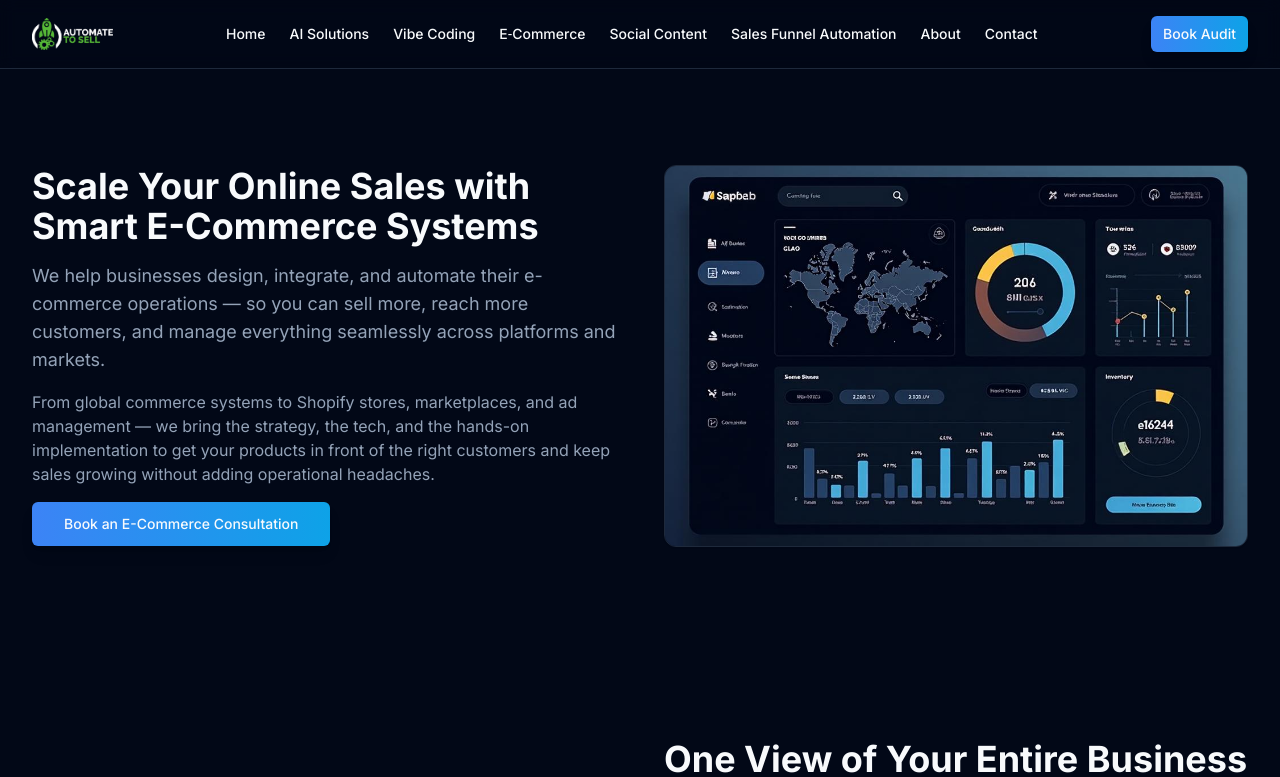
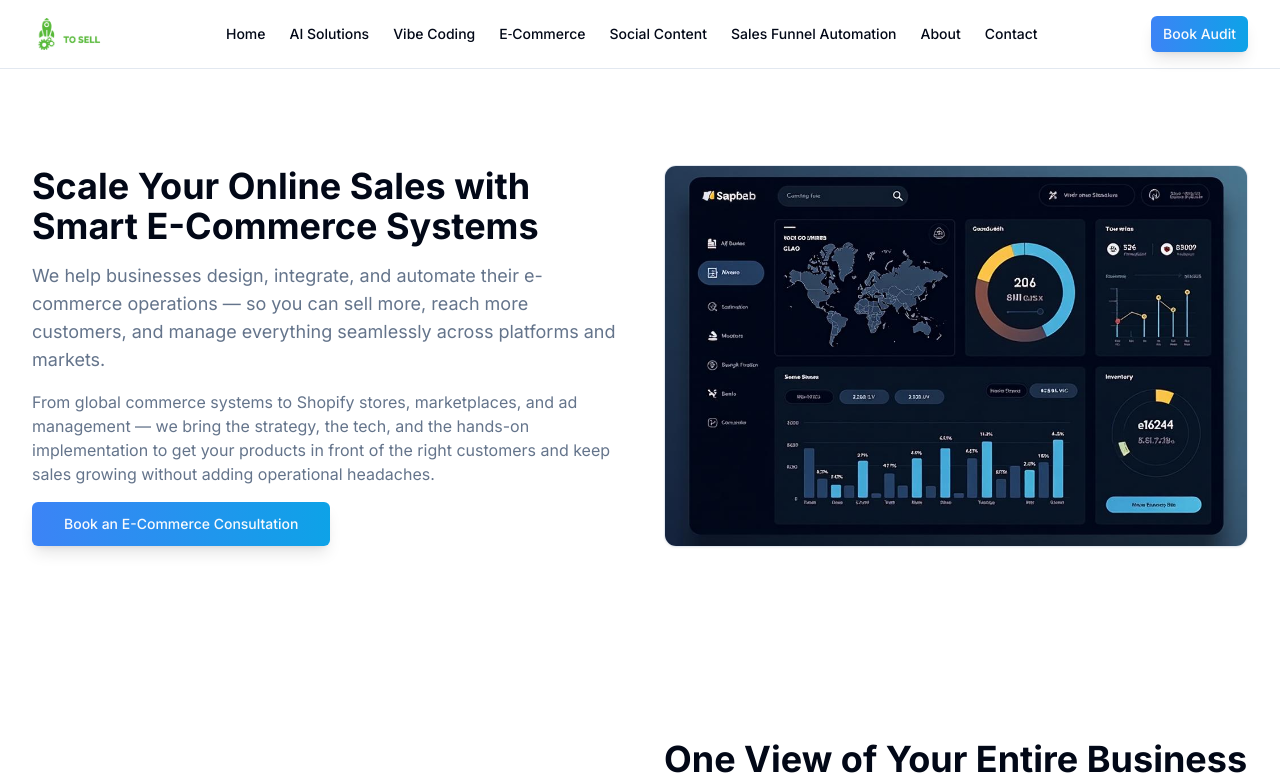
Before and after one commit to ATSUK-23/ats-website, a React (Vite) app: page /e-commerce in a window 1280 px wide. Shown: the top 777 px of the page. Built offline with nearby package versions, Linux system fonts and the light colour scheme.

Commit message:
Fix blank page issue
The website is not displaying anything due to an issue with the dark mode implementation. This commit addresses the problem by ensuring the dark mode is correctly applied and that it does not interfere with the rendering of the website's content.

```diff
--- a/src/index.css
+++ b/src/index.css
@@ -107,4 +107,13 @@ All colors MUST be HSL.
   body {
     @apply bg-background text-foreground;
   }
+
+  /* Apply dark mode globally */
+  :root {
+    color-scheme: dark;
+  }
+
+  html {
+    @apply dark;
+  }
 }
--- a/src/main.tsx
+++ b/src/main.tsx
@@ -3,6 +3,3 @@ import App from './App.tsx'
 import './index.css'
 
 createRoot(document.getElementById("root")!).render(<App />);
-
-// Apply dark mode globally
-document.documentElement.classList.add('dark');
```
